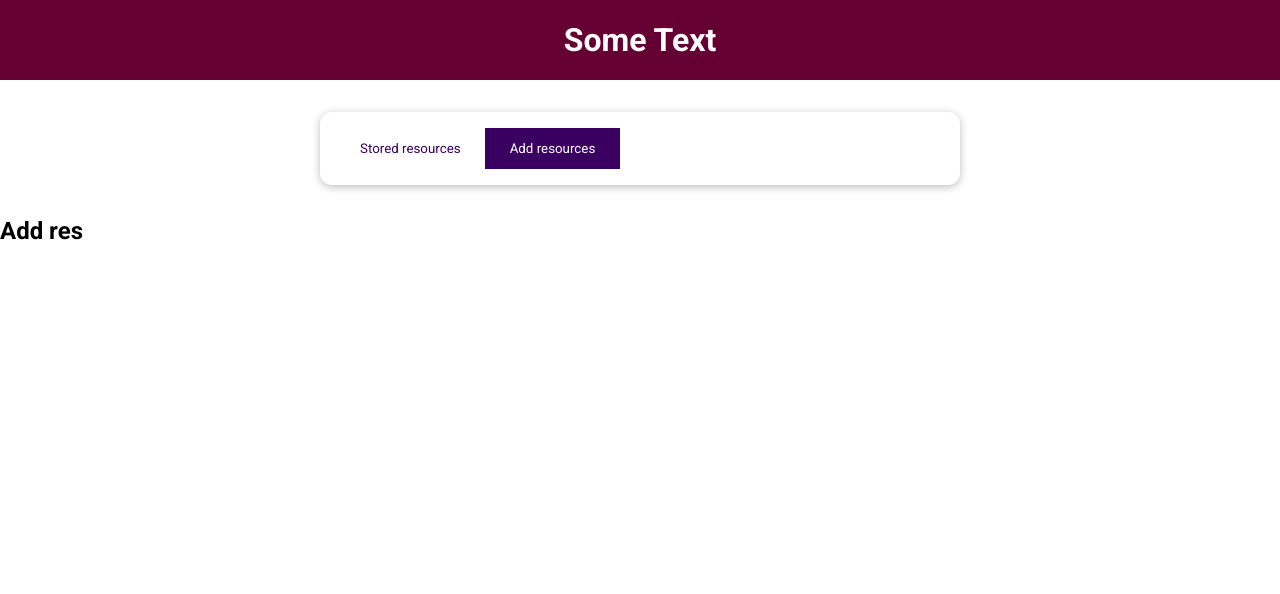
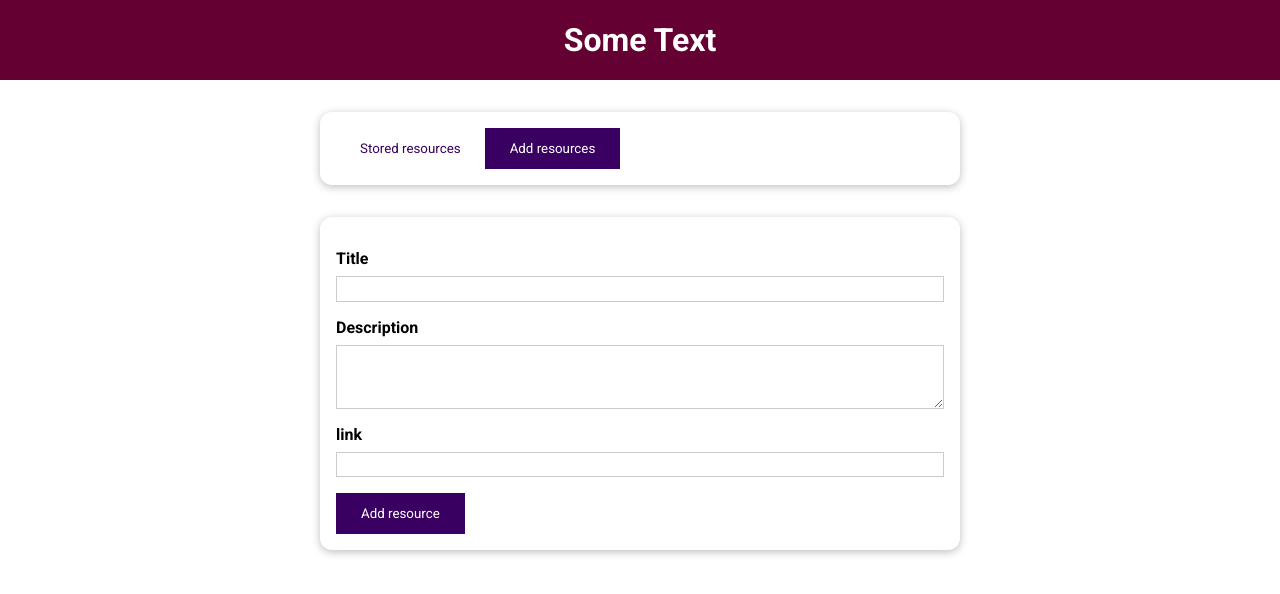
Before and after one commit to TripleNine666/vue-project, a Vue app: page / in a window 1280 px wide. Both pictures are taken after a click on the button "Add resources". Shown: the top 594 px of the page. Built offline with nearby package versions, Linux system fonts and the light colour scheme.

Commit message:
AddResource

```diff
--- a/src/components/Resources/AddResource.vue
+++ b/src/components/Resources/AddResource.vue
@@ -1,7 +1,77 @@
 <template>
-  <h2>Add res</h2>
+  <base-card>
+    <form @submit.prevent="submitData">
+      <div class="form-control">
+        <label for="title">Title</label>
+        <input id="title" name="title" type="text" v-model="enteredTitle" />
+      </div>
+      <div class="form-control">
+        <label for="description">Description</label>
+        <textarea
+          id="description"
+          name="description"
+          rows="3"
+          v-model="enteredDescription"
+        ></textarea>
+      </div>
+      <div class="form-control">
+        <label for="link">link</label>
+        <input id="link" name="link" type="url" v-model="enteredLink" />
+      </div>
+      <div>
+        <base-button type="submit">Add resource</base-button>
+      </div>
+    </form>
+  </base-card>
 </template>
 
 <script>
-export default {};
+export default {
+  emits: ["add-resource"],
+  inject: ["addResource"],
+  data() {
+    return {
+      enteredTitle: "",
+      enteredDescription: "",
+      enteredLink: "",
+    };
+  },
+  methods: {
+    submitData() {
+      this.addResource(
+        this.enteredTitle,
+        this.enteredDescription,
+        this.enteredLink
+      );
+    },
+  },
+};
 </script>
+
+<style scoped>
+label {
+  font-weight: bold;
+  display: block;
+  margin-bottom: 0.5rem;
+}
+
+input,
+textarea {
+  display: block;
+  width: 100%;
+  font: inherit;
+  padding: 0.15rem;
+  border: 1px solid #ccc;
+}
+
+input:focus,
+textarea:focus {
+  outline: none;
+  border-color: #3a0061;
+  background-color: #f7ebff;
+}
+
+.form-control {
+  margin: 1rem 0;
+}
+</style>
--- a/src/components/Resources/TheResources.vue
+++ b/src/components/Resources/TheResources.vue
@@ -11,7 +11,9 @@
       >Add resources
     </base-button>
   </base-card>
-  <component :is="selectedTab"></component>
+  <keep-alive>
+    <component :is="selectedTab"></component>
+  </keep-alive>
 </template>
 
 <script>
@@ -52,12 +54,23 @@
   provide() {
     return {
       resources: this.storedResources,
+      addResource: this.addResource,
     };
   },
   methods: {
     changeSelectedTab(tab) {
       this.selectedTab = tab;
     },
+    addResource(title, description, url) {
+      const newRes = {
+        id: new Date().toISOString(),
+        title: title,
+        description: description,
+        link: url,
+      };
+      this.storedResources.unshift(newRes);
+      this.selectedTab = "stored-resources";
+    },
   },
 };
 </script>
--- a/src/components/UI/BaseButton.vue
+++ b/src/components/UI/BaseButton.vue
@@ -1,12 +1,12 @@
 <template>
-  <button :type="type" :class="mode">
+  <button :class="mode">
     <slot></slot>
   </button>
 </template>
 
 <script>
 export default {
-  props: ["type", "mode"],
+  props: ["mode"],
 };
 </script>
 
```
